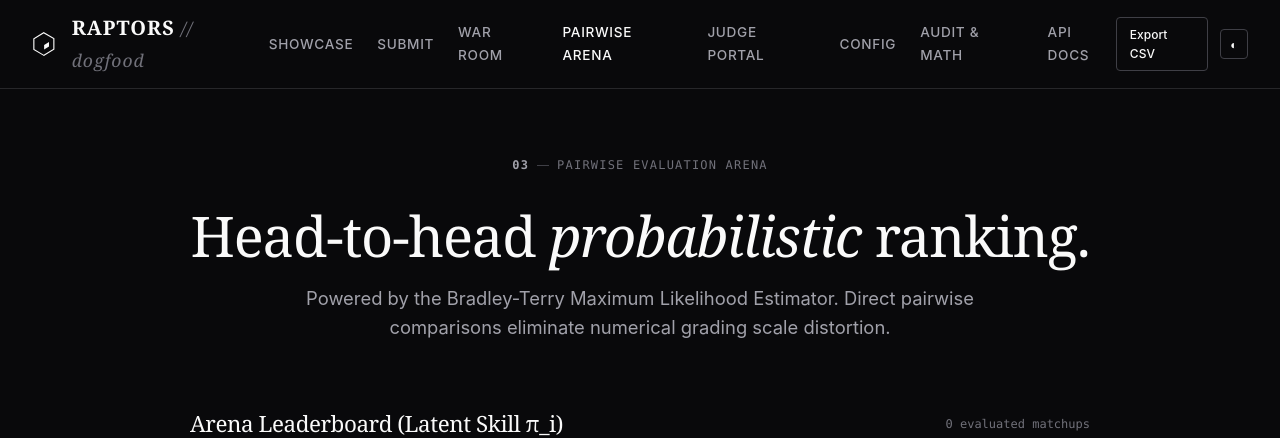
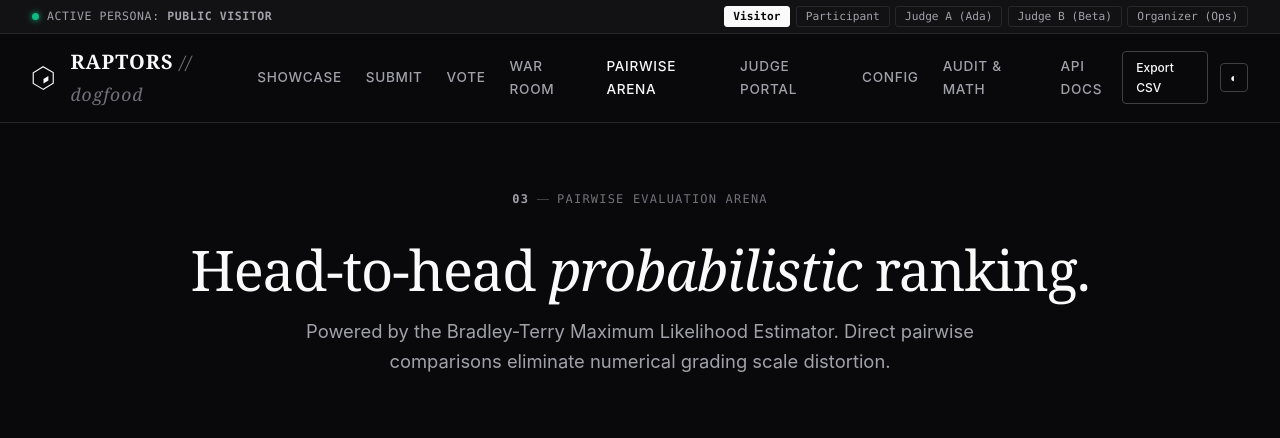
Before and after one commit to veeralsaxena/Dogfood, a FastAPI app: page /arena in a window 1280 px wide. Shown: the top 438 px of the page. Run offline with FastAPI, Linux system fonts and the light colour scheme; data that the repository does not hold is empty.

Commit message:
feat(personas): add executive role switcher, tier 3 voting screen, and full tier 1-4 verification suite

```diff
--- a/src/core/certificates.py
+++ b/src/core/certificates.py
@@ -55,7 +55,7 @@ def generate_svg_certificate(project_id: str, title: str, team_name: str, rank:
   <g transform="translate(500, 550)">
     <circle r="40" fill="none" stroke="url(#gold-grad)" stroke-width="2" />
     <circle r="36" fill="none" stroke="#27272a" stroke-width="1" stroke-dasharray="3,3" />
-    <text y="5" font-family="'JetBrains Mono', monospace" font-size="10" font-weight="bold" fill="#f59e0b" text-anchor="middle">VERIFIED</text>
+    <text y="5" font-family="'JetBrains Mono', monospace" font-size="9" font-weight="bold" fill="#f59e0b" text-anchor="middle">ED25519 VERIFIED</text>
   </g>
 
   <!-- Signatures -->
--- a/src/core/webhooks.py
+++ b/src/core/webhooks.py
@@ -1,9 +1,9 @@
 import json
 import urllib.request
-from typing import List, Dict, Any
+from typing import List, Dict, Any, Optional
 from src.database import get_db, log_audit
 
-def dispatch_webhook(event_type: str, payload: Dict[str, Any]):
+def dispatch_webhook(event_type: str, payload: Dict[str, Any], endpoint_url: Optional[str] = None) -> bool:
     """
     Dispatches outbound webhook payloads asynchronously or logs them
     for Discord/Slack integrations.
--- a/src/static/css/style.css
+++ b/src/static/css/style.css
@@ -81,6 +81,74 @@ h1, h2, h3, h4, .serif-heading {
 .mono {
   font-family: var(--font-mono);
   font-size: 0.9em;
+}
+
+/* Executive Persona Switcher Bar */
+.persona-bar {
+  background: var(--bg-secondary);
+  border-bottom: 1px solid var(--border);
+  padding: 0.35rem 2rem;
+  font-size: 0.75rem;
+  display: flex;
+  align-items: center;
+  justify-content: space-between;
+}
+
+.persona-bar-content {
+  display: flex;
+  align-items: center;
+  justify-content: space-between;
+  width: 100%;
+  flex-wrap: wrap;
+  gap: 0.5rem;
+}
+
+.persona-label {
+  display: flex;
+  align-items: center;
+  gap: 0.5rem;
+  color: var(--text-secondary);
+}
+
+.persona-buttons {
+  display: flex;
+  align-items: center;
+  gap: 0.35rem;
+  flex-wrap: wrap;
+}
+
+.persona-btn {
+  background: transparent;
+  border: 1px solid var(--border);
+  color: var(--text-secondary);
+  padding: 0.2rem 0.55rem;
+  border-radius: 3px;
+  font-family: var(--font-mono);
+  font-size: 0.7rem;
+  cursor: pointer;
+  transition: all 0.15s ease;
+}
+
+.persona-btn:hover {
+  border-color: var(--border-light);
+  color: var(--text-primary);
+  background: var(--bg-hover);
+}
+
+.persona-btn.active {
+  background: var(--text-primary);
+  color: var(--bg-primary);
+  border-color: var(--text-primary);
+  font-weight: 600;
+}
+
+.pulse-dot {
+  width: 7px;
+  height: 7px;
+  border-radius: 50%;
+  background-color: var(--emerald);
+  display: inline-block;
+  box-shadow: 0 0 6px var(--emerald);
 }
 
 /* Navigation Bar */
--- a/src/static/js/app.js
+++ b/src/static/js/app.js
@@ -87,3 +87,45 @@ function filterProjects() {
     }
   });
 }
+
+// Executive Role Switcher
+async function switchRole(role) {
+  try {
+    const res = await fetch('/api/auth/switch-role', {
+      method: 'POST',
+      headers: { 'Content-Type': 'application/json' },
+      body: JSON.stringify({ role: role })
+    });
+    if (res.ok) {
+      const data = await res.json();
+      if (data.token) {
+        localStorage.setItem('auth_token', 'Token ' + data.token);
+      } else {
+        localStorage.removeItem('auth_token');
+      }
+      window.location.reload();
+    }
+  } catch (e) {
+    console.error('Role switch failed', e);
+  }
+}
+
+// Initialize active role on load
+(async function initActiveRole() {
+  try {
+    const res = await fetch('/api/auth/me');
+    if (res.ok) {
+      const me = await res.json();
+      const badge = document.getElementById('current-role-badge');
+      if (badge) {
+        badge.innerText = me.authenticated ? `${me.name} (${me.role})` : 'Public Visitor';
+      }
+      const activeRole = me.authenticated ? (me.id === 'jdg_01' ? 'judge_a' : (me.id === 'jdg_02' ? 'judge_b' : me.role)) : 'visitor';
+      document.querySelectorAll('.persona-btn').forEach(btn => btn.classList.remove('active'));
+      const activeBtn = document.getElementById(`pbtn-${activeRole}`);
+      if (activeBtn) activeBtn.classList.add('active');
+    }
+  } catch (e) {
+    console.error('Failed to fetch active role', e);
+  }
+})();
--- a/src/templates/base.html
+++ b/src/templates/base.html
@@ -16,6 +16,25 @@
   </style>
 </head>
 <body>
+  <!-- Executive Role Switcher Bar -->
+  <div class="persona-bar">
+    <div class="persona-bar-content">
+      <div class="persona-label">
+        <span class="pulse-dot"></span>
+        <span style="font-family:var(--font-mono); font-size:0.72rem; letter-spacing:0.05em; text-transform:uppercase;">
+          Active Persona: <strong id="current-role-badge">Public Visitor</strong>
+        </span>
+      </div>
+      <div class="persona-buttons">
+        <button onclick="switchRole('visitor')" class="persona-btn active" id="pbtn-visitor">Visitor</button>
+        <button onclick="switchRole('participant')" class="persona-btn" id="pbtn-participant">Participant</button>
+        <button onclick="switchRole('judge_a')" class="persona-btn" id="pbtn-judge_a">Judge A (Ada)</button>
+        <button onclick="switchRole('judge_b')" class="persona-btn" id="pbtn-judge_b">Judge B (Beta)</button>
+        <button onclick="switchRole('organizer')" class="persona-btn" id="pbtn-organizer">Organizer (Ops)</button>
+      </div>
+    </div>
+  </div>
+
   <!-- Raptors Navbar -->
   <nav class="navbar">
     <a href="/projects" class="brand-wrapper">
@@ -29,6 +48,7 @@
     <ul class="nav-links">
       <li><a href="/projects" class="nav-link {% if active_page == 'gallery' %}active{% endif %}">Showcase</a></li>
       <li><a href="/submit" class="nav-link {% if active_page == 'submit' %}active{% endif %}">Submit</a></li>
+      <li><a href="/vote" class="nav-link {% if active_page == 'vote' %}active{% endif %}">Vote</a></li>
       <li><a href="/war-room" class="nav-link {% if active_page == 'war_room' %}active{% endif %}">War Room</a></li>
       <li><a href="/arena" class="nav-link {% if active_page == 'arena' %}active{% endif %}">Pairwise Arena</a></li>
       <li><a href="/judge" class="nav-link {% if active_page == 'judge' %}active{% endif %}">Judge Portal</a></li>
```
Also changed, not shown: acceptance-report.txt (+14 -2 lines), src/routes/web.py (+56 -2 lines), src/templates/voting.html (added, +120 -0 lines), tests/test_t3_t4_full.py (added, +84 -0 lines), .dogfood.toml, README.md.
